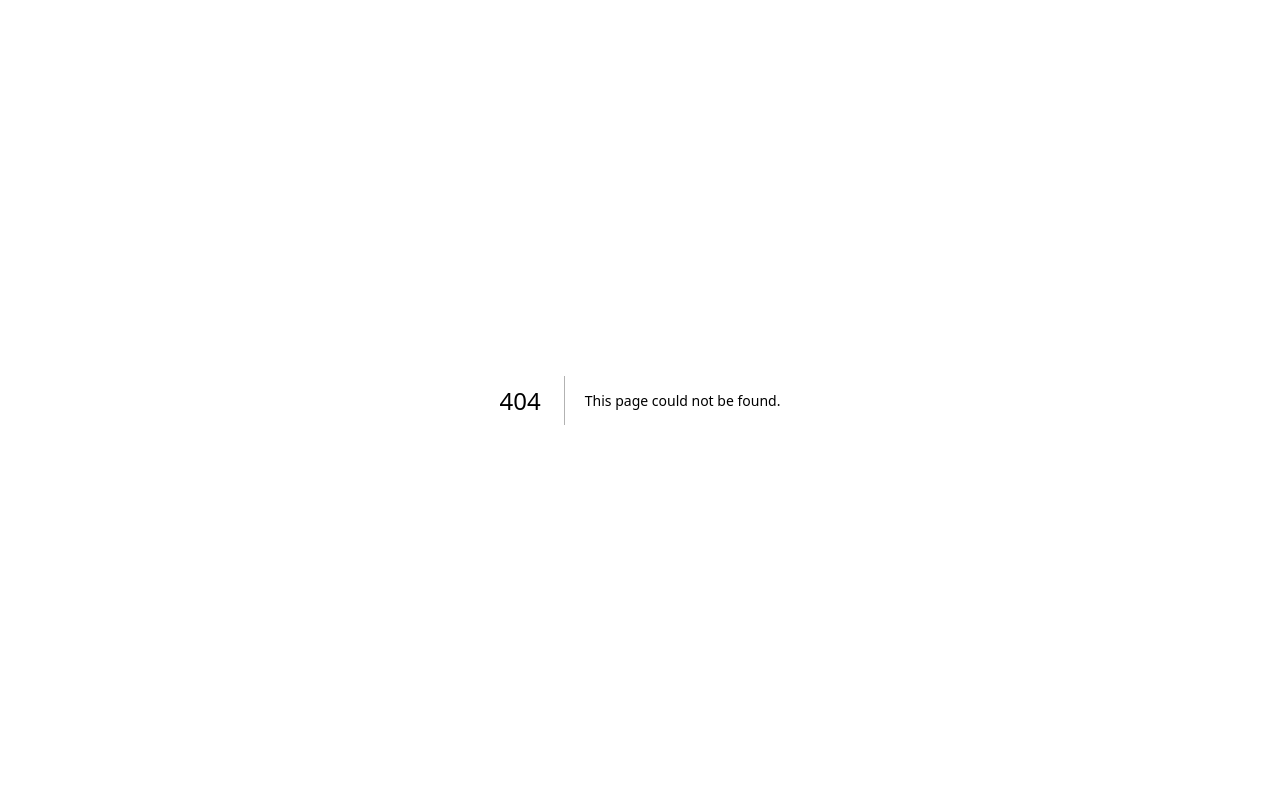
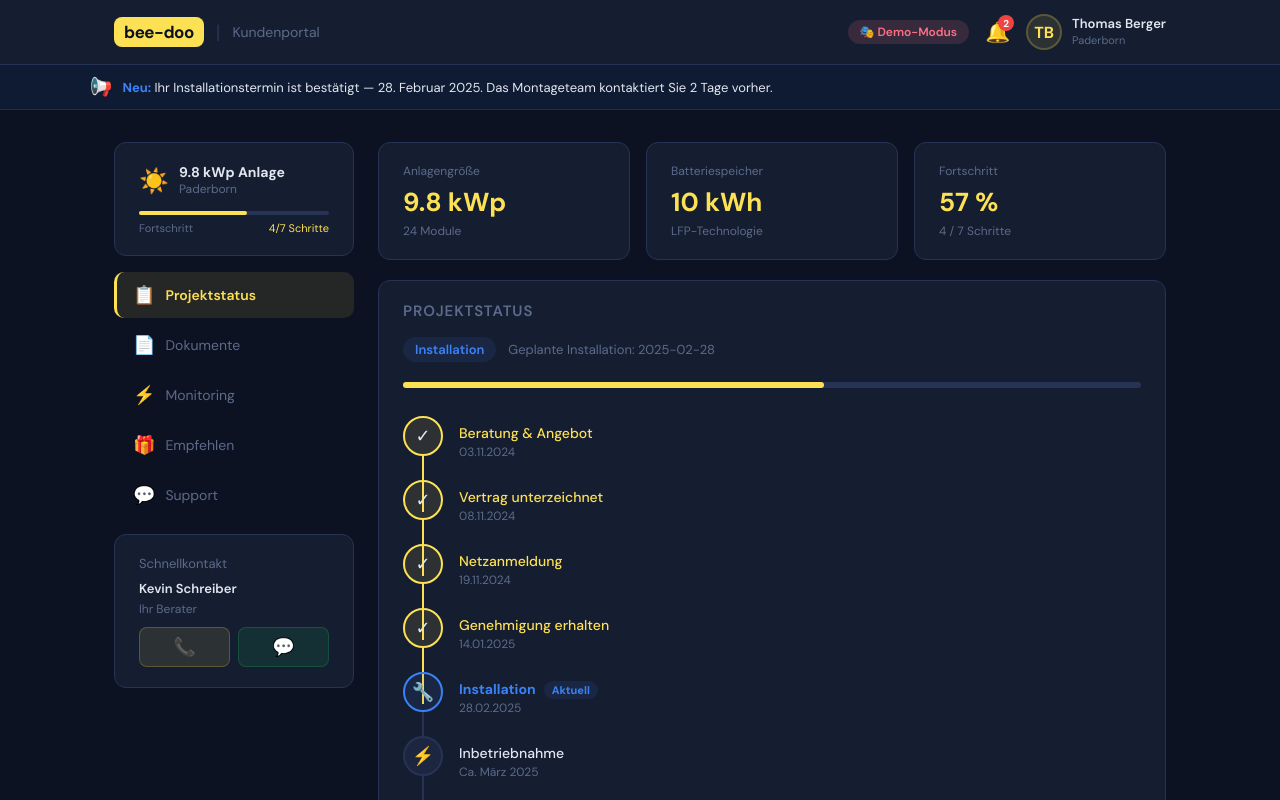
Before and after one commit to beedoo-ux/bee-doo-portal, a Next.js app: page /demo in a window 1280 px wide. Before the commit this address had no page. Shown: the top 800 px of the page. Built offline with nearby package versions, Linux system fonts and the light colour scheme.

Commit message:
add: src/app/demo/page.tsx

```diff
--- /dev/null
+++ b/src/app/demo/page.tsx
@@ -0,0 +1,3 @@
+import PortalDemo from './PortalDemo'
+export const metadata = { title: 'bee-doo Kundenportal – Demo' }
+export default function DemoPage() { return <PortalDemo /> }
```
